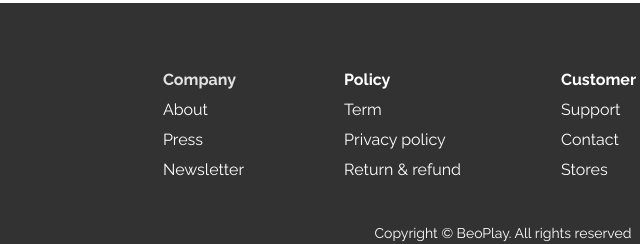
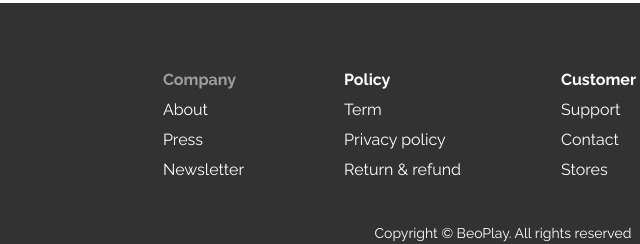
Before and after one commit to de-clover/BnOplay, a plain HTML site: page index.html in a window 1280 px wide. In both pictures the pointer is over the link "Company". Shown: the part 4237-4481 px from the top of the page, 137-777 px from the left. Drawn offline with Linux system fonts and the light colour scheme.

Commit message:
2nd commit

```diff
--- a/css/style.css
+++ b/css/style.css
@@ -504,7 +504,7 @@ footer .wrap .top .nav ul li a{
     line-height: 30px;
 }
 footer .wrap .top .nav ul li:hover a{
-    color: rgb(228, 227, 227);
+    color: rgb(158, 158, 158);
     font-size: 16px;
 }
 
```
Also changed, not shown: index.html (+0 -2 lines).
